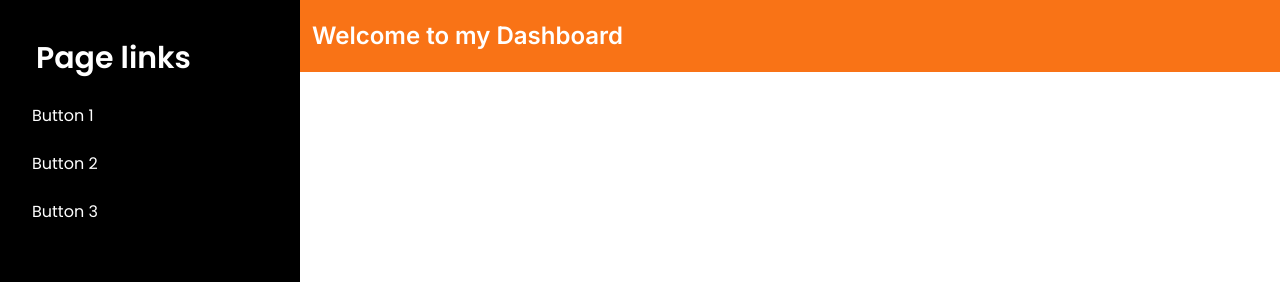
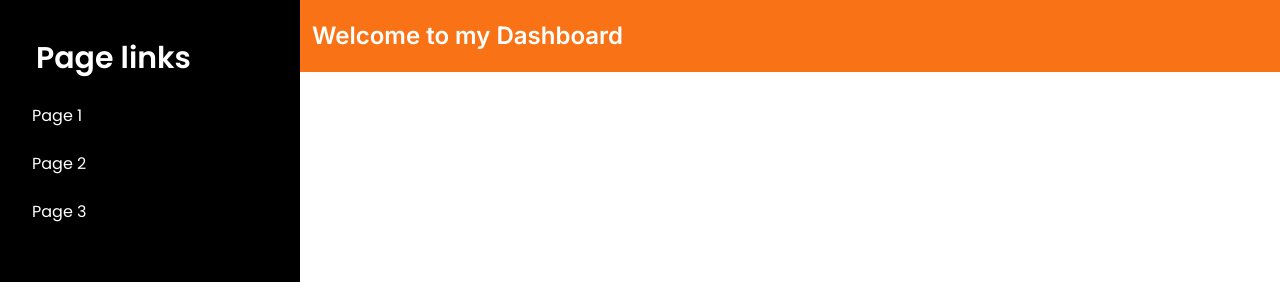
Before and after one commit to Akash-535/test, a Next.js app: page /dashboard in a window 1280 px wide. Shown: the top 282 px of the page. Built offline with nearby package versions, Linux system fonts and the light colour scheme; sample sign-in values are in the browser's storage.

Commit message:
little changes

```diff
--- a/src/components/dashboard/Calenderly.tsx
+++ b/src/components/dashboard/Calenderly.tsx
@@ -18,10 +18,7 @@ const Calanderly = () => {
 
   return (
     <div className="flex flex-col items-center justify-center h-screen bg-gray-100">
-      <h1 className="text-3xl font-bold text-gray-800 mb-4">Search Page</h1>
-      <p className="text-xl text-gray-600 mb-8">
-        Search term: <span className="font-semibold">{search}</span>
-      </p>
+      <p className="text-xl text-gray-600 mb-8">Calendly</p>
       <div
         className="calendly-inline-widget w-full sm:w-[500px] h-[650px] border rounded-lg shadow-lg"
         data-url="https://calendly.com/akashbish9e/30min"
--- a/src/components/dashboard/DashBoard.tsx
+++ b/src/components/dashboard/DashBoard.tsx
@@ -1,13 +1,13 @@
 "use client";
 import { useRouter, useSearchParams } from "next/navigation";
-import React, { useEffect, useState, Suspense } from "react";
+import React, { useEffect, useState } from "react";
 import ImageUploader from "@/components/dashboard/ImageUploader";
 import Link from "next/link";
 import Calanderly from "./Calenderly";
+import { PAGE_LIST } from "@/utils/helper";
 import DisplayText from "./DisplayText";
 
 const Dashboard = () => {
-  const BUTTONS_LIST = ["Button 1", "Button 2", "Button 3"];
   const router = useRouter();
   const searchParams = useSearchParams();
   const page = searchParams.get("page");
@@ -32,30 +32,27 @@ const Dashboard = () => {
   };
 
   return (
-    <Suspense fallback={<div>Loading feed...</div>}>
     <div className="flex min-h-screen w-full pl-[300px] relative max-lg:px-5">
       <div
         className={`flex flex-col py-10 px-5 max-lg:z-10 bg-black text-white w-[300px] fixed top-0 left-0 min-h-screen justify-between duration-300 ease-linear transition-all ${
-            value
-              ? "max-lg:left-0"
-              : "max-lg:-left-full max-lg:translate-x-full"
+          value ? "max-lg:left-0" : "max-lg:-left-full max-lg:translate-x-full"
         }`}
       >
         <div className="flex flex-col gap-2">
           <h1 className="mb-3 text-left pl-4 text-3xl font-semibold">
             Page links
           </h1>
-            {BUTTONS_LIST.map((item, index) => (
+          {PAGE_LIST.map((obj, i) => (
             <Link
-                href={`/dashboard?page=${item.toLowerCase().replace(" ", "-")}`}
-                onClick={() => handleButtonClick(index)}
-                key={index}
+              href={`/dashboard?page=${obj.toLowerCase().replace(" ", "-")}`}
+              onClick={() => handleButtonClick(i)}
+              key={i}
               className={`${
-                  page === item.toLowerCase().replace(" ", "-") &&
+                page === obj.toLowerCase().replace(" ", "-") &&
                 "bg-white text-black"
               } py-2 px-3 rounded-lg cursor-pointer hover:bg-white/50 transition-all duration-300 hover:text-black`}
             >
-                {item}
+              {obj}
             </Link>
           ))}
         </div>
@@ -67,16 +64,16 @@ const Dashboard = () => {
         </button>
       </div>
       <div className="w-full pt-20">
-          <div className="bg-orange-500 py-5 px-3 w-full fixed top-0 max-lg:left-0 -z-10 max-lg:pt-8">
+        <div className="bg-orange-500 py-5 px-3 w-full fixed top-0 max-lg:left-0 max-lg:pt-8">
           <h1 className="text-white font-semibold font-inter text-2xl">
             Welcome to my Dashboard
           </h1>
         </div>
-          {page === "button-1" ? (
+        {page === "page-1" ? (
           <DisplayText />
-          ) : page === "button-2" ? (
+        ) : page === "page-2" ? (
           <Calanderly />
-          ) : page === "button-3" ? (
+        ) : page === "page-3" ? (
           <ImageUploader />
         ) : null}
       </div>
@@ -107,7 +104,6 @@ const Dashboard = () => {
         ></span>
       </div>
     </div>
-    </Suspense>
   );
 };
 
--- a/src/utils/helper.ts
+++ b/src/utils/helper.ts
@@ -10,3 +10,5 @@ export const Question = [
       },
     },
   ];
+
+  export const PAGE_LIST = ["Page 1", "Page 2", "Page 3"];
```
Lines whose indentation alone changed are shown as unchanged.
